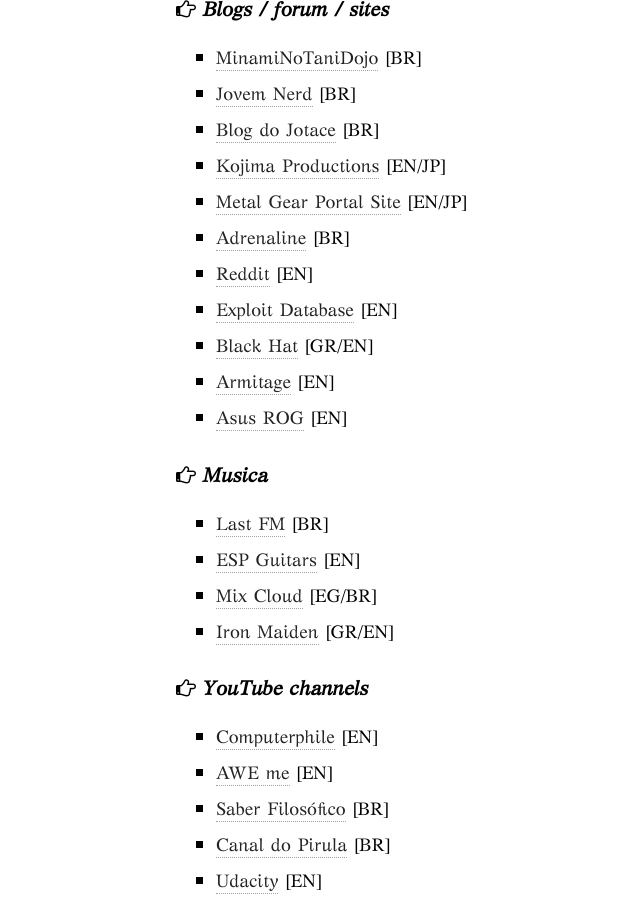
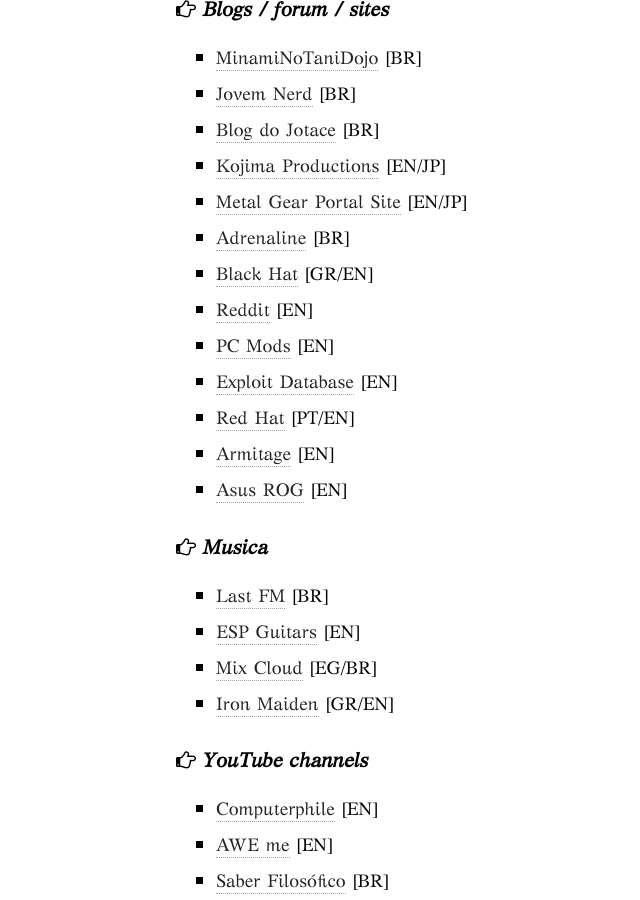
Before and after one commit to Agt-Morgu5/agt-morgu5.github.io, a Jekyll site: the page built from links/index.md, in a window 1280 px wide and 900 px high, scrolled down 613 px. Shown: the whole window, without its empty margins (110-750 px from the left). Built offline with Jekyll 4.4.1, drawn with Linux system fonts in a browser that asks for light colours; nearby versions of some CDN libraries.

Commit message:
Kojima-master-puppets-yeahh

```diff
--- a/links/index.md
+++ b/links/index.md
@@ -20,9 +20,11 @@
 * [Kojima Productions](http://www.kojimaproductions.jp/en/){:target="_blank"}  [EN/JP]
 * [Metal Gear Portal Site](http://www.konami.jp/mgs_portal/jp/){:target="_blank"}  [EN/JP]
 * [Adrenaline](http://adrenaline.uol.com.br/){:target="_blank"}  [BR]
+* [Black Hat](https://www.blackhat.com/){:target="_blank"}  [GR/EN]
 * [Reddit](https://www.reddit.com/){:target="_blank"}  [EN]
+* [PC Mods](http://pcjunkiemods.com/?page_id=220){:target="_blank"}  [EN]
 * [Exploit Database](https://www.exploit-db.com/){:target="_blank"}  [EN]
-* [Black Hat](https://www.blackhat.com/){:target="_blank"}  [GR/EN]
+* [Red Hat](https://www.redhat.com/pt-br){:target="_blank"}  [PT/EN]
 * [Armitage](http://www.fastandeasyhacking.com/){:target="_blank"} [EN]
 * [Asus ROG](http://rog.asus.com/landing.aspx){:target="_blank"} [EN]
 
```
